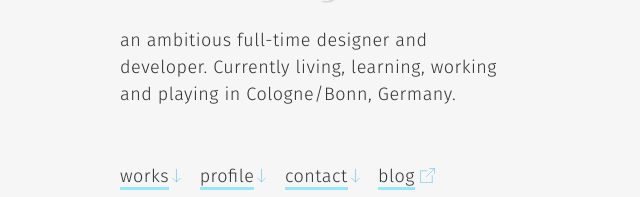
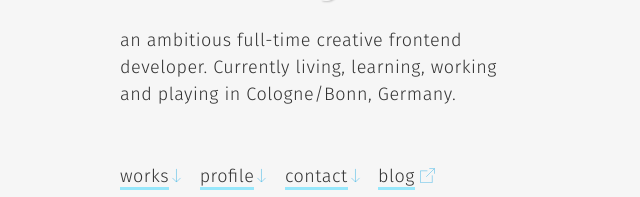
Before and after one commit to ThibaultJanBeyer/thibaultjanbeyer.com, a website: page src/pages/index.html in a window 1280 px wide. Shown: the part 388-585 px from the top of the page, 50-690 px from the left. Drawn offline with nearby package versions, Linux system fonts and the light colour scheme; files that its build step writes are made by us from their sources; files whose address does not match are found by name; a web font is replaced by a local one.

Commit message:
update welcome message

```diff
--- a/src/templates/partials/welcome/welcome-info.html
+++ b/src/templates/partials/welcome/welcome-info.html
@@ -2,7 +2,7 @@
   <div class="welcome-info__container copy">
     <span>Hi I’m</span>
     <h1 class="welcome-info__title">Thibault<br>Jan Beyer</h1>
-    <p class="welcome-info__text">an ambitious full-time designer and developer. Currently living, learning, working and playing in Cologne/Bonn, Germany.</p>
+    <p class="welcome-info__text">an ambitious full-time creative frontend developer. Currently living, learning, working and playing in Cologne/Bonn, Germany.</p>
     <div class="welcome-info__links">
       <a href="#works" class="metalink welcome-info__link">
         <span class="sr-only">jumps down to section</span>works<!--
```
Also changed, not shown: dist/index.html.
